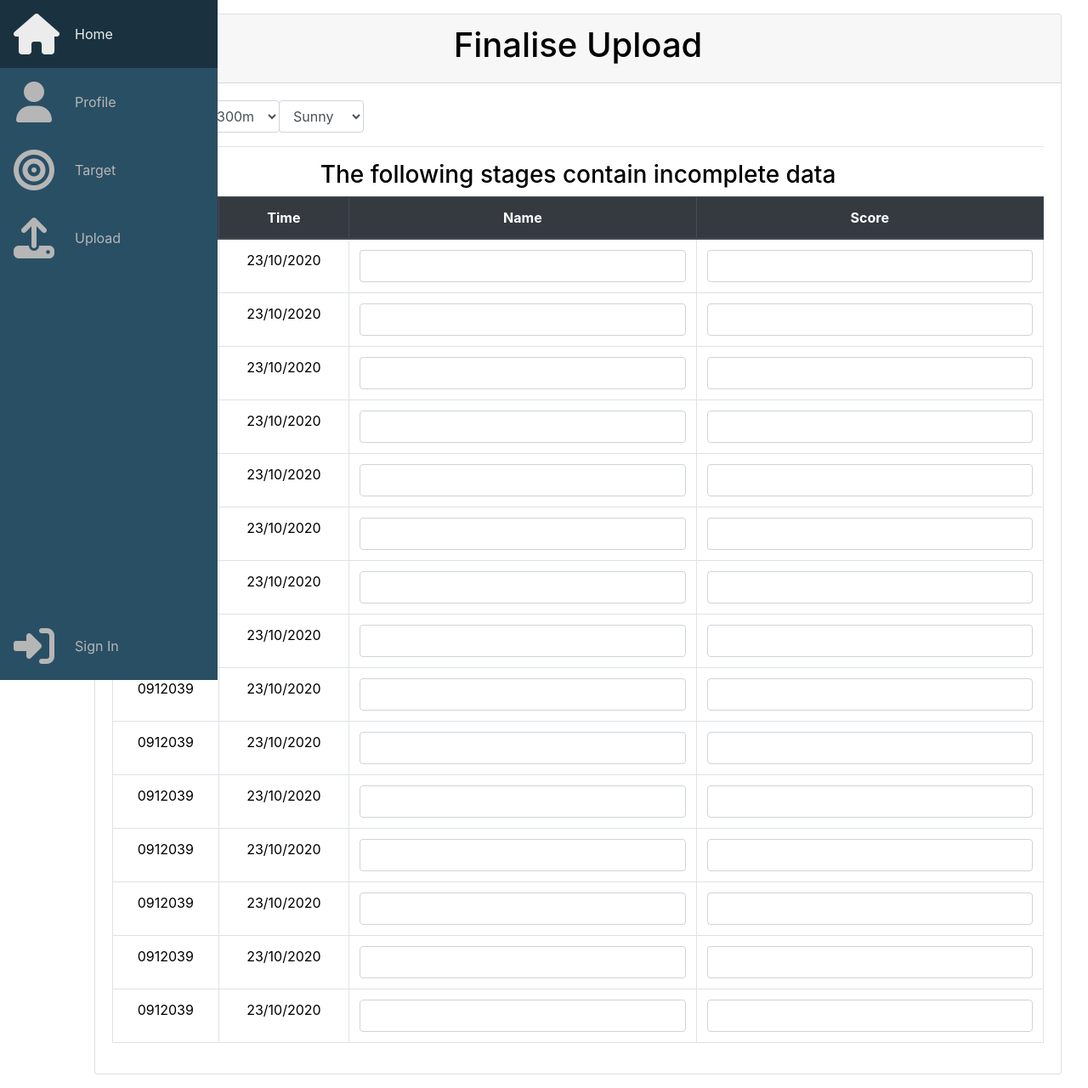
After one commit to TAS-scorchedshadow/Rifle_Shooting_Major, a Flask app: page /upload2 in a window 1280 px wide. The commit adds this page. Shown: the whole page at 85% size. Run offline with Flask 2, Linux system fonts and the light colour scheme; some libraries are stand-ins or nearby versions.

Commit message:
Created a basic template for uploads based on the storyboards

```diff
--- a/app.py
+++ b/app.py
@@ -1,5 +1,6 @@
-from flask import Flask, render_template, request
-from uploadForms import reportForm, signInForm
+from flask import Flask, render_template, request, url_for, redirect
+from uploadForms import reportForm, signInForm, uploadForm
+
 
 app = Flask(__name__)
 app.secret_key = "_wTlFKa92a-UL0GityNmMg"
@@ -18,6 +19,22 @@ def target_test():
 def profile():
     form = reportForm()
     return render_template('students/profile.html',form=form)
+
+
+@app.route('/upload', methods=['GET', 'POST'])
+def upload():
+    form = uploadForm()
+    if request.method == "POST":
+        return redirect(url_for('uploadV'))
+    return render_template('upload/upload.html',form=form)
+
+@app.route('/upload2')
+def uploadV():
+    form = uploadForm()
+    stageList = ['1','2','4','2','3','1','2',2,1,1,2,3,12,31,123]
+    if request.method == "POST":
+        return render_template('landingPage.html')
+    return render_template('upload/uploadVerify.html', form=form,stageList=stageList)
 
 
 @app.route('/user/signin', methods=['GET', 'POST'])
--- a/templates/base.html
+++ b/templates/base.html
@@ -6,6 +6,8 @@
     <script src="https://kit.fontawesome.com/de048b62de.js" crossorigin="anonymous"></script>
 
     <link rel="stylesheet" type="text/css" href="../static/css/styles.css">
+    <!--jquery-->
+    <script src="https://code.jquery.com/jquery-3.5.1.js" integrity="sha256-QWo7LDvxbWT2tbbQ97B53yJnYU3WhH/C8ycbRAkjPDc=" crossorigin="anonymous"></script>
     <link href="https://fonts.googleapis.com/css?family=Open+Sans:300,400,700&display=swap" rel="stylesheet"/>
 </head>
 <body>
@@ -30,6 +32,12 @@
                 </a>
             </li>
             <li class="nav-item">
+                <a href="/upload" class = "nav-link">
+                    <i class="fas fa-upload"></i>
+                    <span class="linked-text">Upload</span>
+                </a>
+            </li>
+            <li class="nav-item">
                 <a href="/user/signin" class = "nav-link">
                     <i class="fas fa-sign-in-alt"></i>
                     <span class="linked-text">Sign In</span>
--- /dev/null
+++ b/templates/upload/uploadVerify.html
@@ -0,0 +1,55 @@
+{% extends "base.html" %}
+{% set active_page = "Upload" %}
+{% block page_title %} Upload {% endblock %}
+{% block page_content %}
+<div class="container-fluid">
+    <div class="row">
+        <div class="col-12">
+            <div class="card h-100 justify-content-center">
+                <div class="card-header text-center">
+                    <h1>Finalise Upload</h1>
+                </div>
+                <div class="card-body">
+                     <div class="input-group mb-3">
+                        <div class="input-group-append">
+                            {{ form.rifleRange(class_="form-control") }}
+                        </div>
+                        <div class="input-group-append">
+                            {{ form.distance(class_="form-control") }}
+                        </div>
+                        <div class="input-group-append">
+                            {{ form.weather(class_="form-control") }}
+                        </div>
+                    </div>
+                    <hr>
+                    <!--TODO you probably need to change the value insert into some Javascript equivalent-->
+                    <h3 class="text-center">The following stages contain incomplete data</h3>
+                    <div class="table-responsive">
+                        <table class="text-center justify-content-center table table-bordered">
+                            <thead class="thead-dark">
+                                <tr>
+                                    <th scope="col">Stage ID</th>
+                                    <th scope="col">Time</th>
+                                    <th scope="col">Name</th>
+                                    <th scope="col">Score</th>
+                                 </tr>
+                            </thead>
+                            <tbody>
+                            {% for thing in stageList %}
+                                <tr>
+                                    <td scope="row">0912039</td>
+                                    <td>23/10/2020</td>
+                                    <td><input class="form-control" type="text"></td>
+                                    <td><input class="form-control" type="text"></td>
+                                </tr>
+                            {% endfor %}
+                            </tbody>
+                        </table>
+                    <!--TODO add submit style-->
+                    </div>
+                </div>
+            </div>
+        </div>
+    </div>
+</div>
+{% endblock %}
--- a/uploadForms.py
+++ b/uploadForms.py
@@ -8,19 +8,19 @@ from wtforms.validators import DataRequired, InputRequired
 
 # Form for uploading files
 # -- Ryan Tan --
-# class uploadForm(FlaskForm):
-#     file = MultipleFileField(u'Submit File')
-#     rifleRange = SelectField("Rifle Range:", choices=[('Malabar', 'Malabar')])
-#     distance = SelectField("Distance:", choices=[('300m', '300m'), ('500m', '500m'), ('600m', '600m'),
-#                                                  ('700m', '700m'), ('800m', '800m')])
-#     weather = SelectField("Weather:", choices=[('Sunny', 'Sunny'), ('Cloudy', 'Cloudy'), ('Windy', 'Windy'),
-#                                                ('Rain', 'Rain'), ('Storm', 'Storm')])
-#     submit = SubmitField("Submit")
-#     identifier = HiddenField("Upload/Verify", default="upload")
-#     submit = SubmitField("Submit")
-#     invalidShootInfo = HiddenField("Data")
-#     success = HiddenField("Success")
-#     total = HiddenField("Total")
+class uploadForm(FlaskForm):
+    file = MultipleFileField(u'Submit File')
+    rifleRange = SelectField("Rifle Range:", choices=[('Malabar', 'Malabar')])
+    distance = SelectField("Distance:", choices=[('300m', '300m'), ('500m', '500m'), ('600m', '600m'),
+                                                 ('700m', '700m'), ('800m', '800m')])
+    weather = SelectField("Weather:", choices=[('Sunny', 'Sunny'), ('Cloudy', 'Cloudy'), ('Windy', 'Windy'),
+                                               ('Rain', 'Rain'), ('Storm', 'Storm')])
+    submit = SubmitField("Submit")
+    identifier = HiddenField("Upload/Verify", default="upload")
+    submit = SubmitField("Submit")
+    invalidShootInfo = HiddenField("Data")
+    success = HiddenField("Success")
+    total = HiddenField("Total")
 
 
 # Form for registering
```
Also changed, not shown: templates/upload/upload.html (added, +66 -0 lines).
